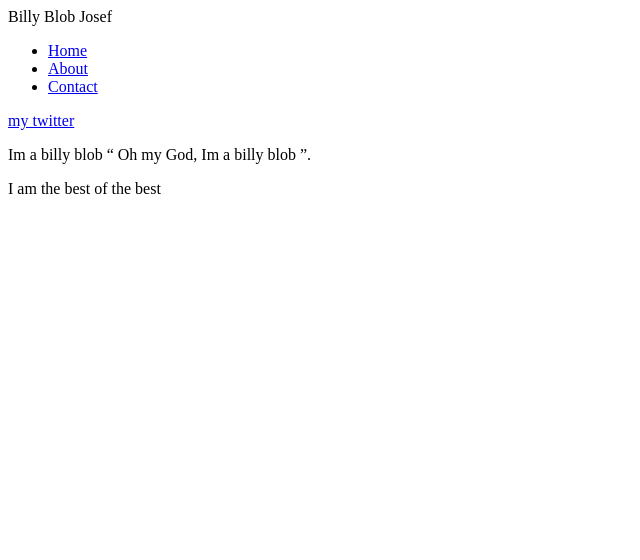
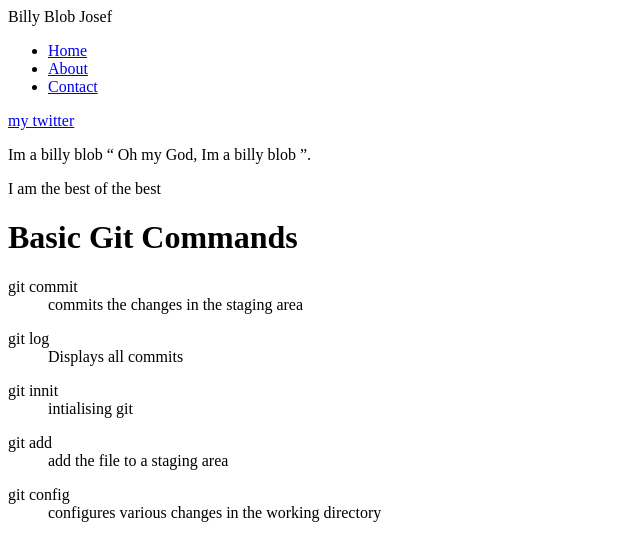
Before and after one commit to rawrhys/therepository, a plain HTML site: page index.html in a window 1280 px wide. Shown: the whole page, without its empty margins (0-640 px from the left). Drawn offline with Linux system fonts and the light colour scheme.

Commit message:
the change was made

```diff
--- a/index.html
+++ b/index.html
@@ -19,6 +19,27 @@ Billy Blob Josef
    </q>.
    <p> I am the best of the best
 </p>
+<h1>Basic Git Commands</h1>
+<dl>
+<dt>git commit</dt>
+<dd>commits the changes in the staging area</dd>
+</dl>
+<dl>
+<dt>git log</dt>
+<dd>Displays all commits</dd>
+</dl>
+<dl>
+<dt>git innit</dt>
+<dd>intialising git</dd>
+</dl>
+<dl>
+<dt>git add</dt>
+<dd>add the file to a staging area</dd>
+</dl>
+<dl>
+<dt>git config</dt>
+<dd>configures various changes in the working directory</dd>
+</dl>
 </head>
 <body>
 
```
